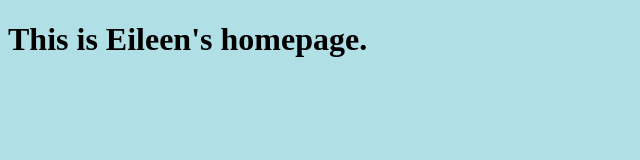
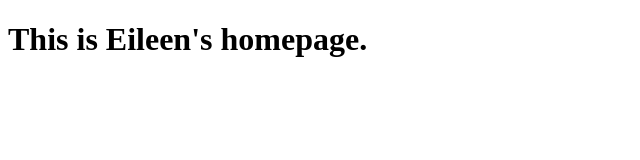
Before and after one commit to eileenxkang/5c_hack_2023, a plain HTML site: page index.html in a window 1280 px wide. Shown: the whole page, without its empty margins (0-640 px from the left). Drawn offline with Linux system fonts and the light colour scheme.

Commit message:
Update index.html
changed h1 color in head and updated bkg color in body

```diff
--- a/index.html
+++ b/index.html
@@ -1,6 +1,14 @@
 <!DOCTYPE html>
 <html lang="en">
-  <body style="background-color:powderblue;">
+
+  <head>
+    <style>
+      h1 {color:"DarkOliveGreen";}
+    </style>
+  </head>
+
+  <body style="background-color:"ivory";">
     <h1 > This is Eileen's homepage. </h1>
   </body>
+
 </html>
```
